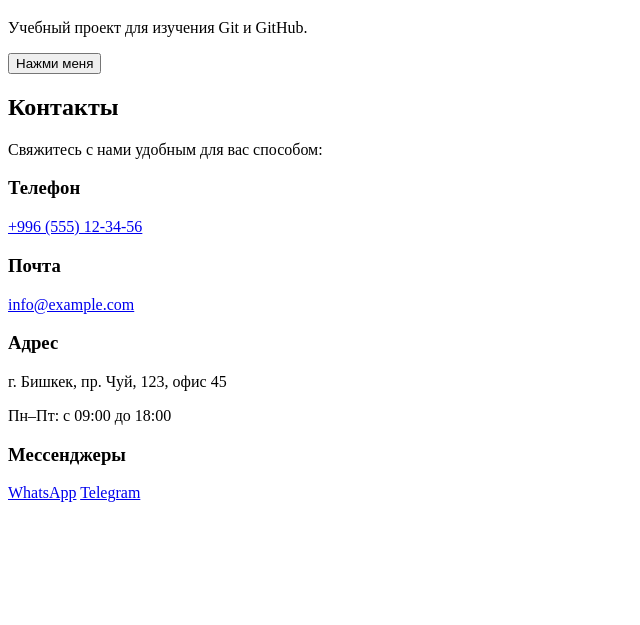
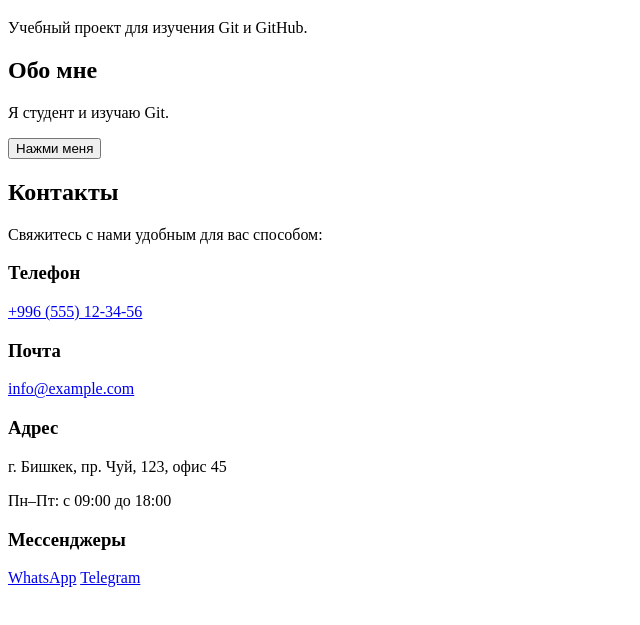
Before and after one commit to SaiSurakamura/Portfolio, a plain HTML site: page index.html in a window 1280 px wide. Shown: the part 61-686 px from the top of the page, without its empty margins (0-640 px from the left). Drawn offline with Linux system fonts and the light colour scheme.

Commit message:
Add about section

```diff
--- a/index.html
+++ b/index.html
@@ -12,6 +12,8 @@
   <main>
     <h1>Моё портфолио</h1>
     <p>Учебный проект для изучения Git и GitHub.</p>
+    <h2>Обо мне</h2>
+    <p>Я студент и изучаю Git.</p>
     <button id="helloButton">Нажми меня</button>
   </main>
 
```
